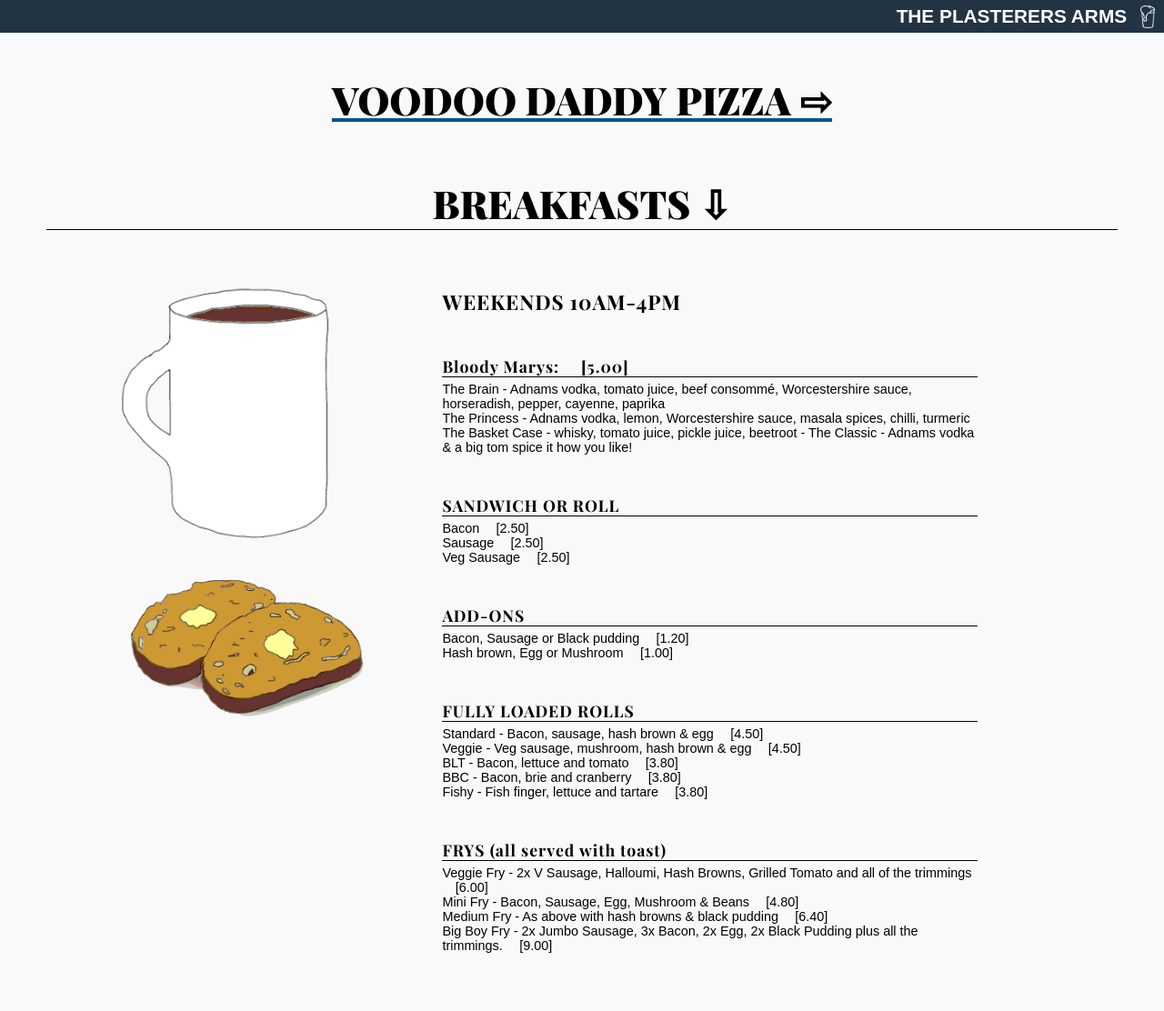
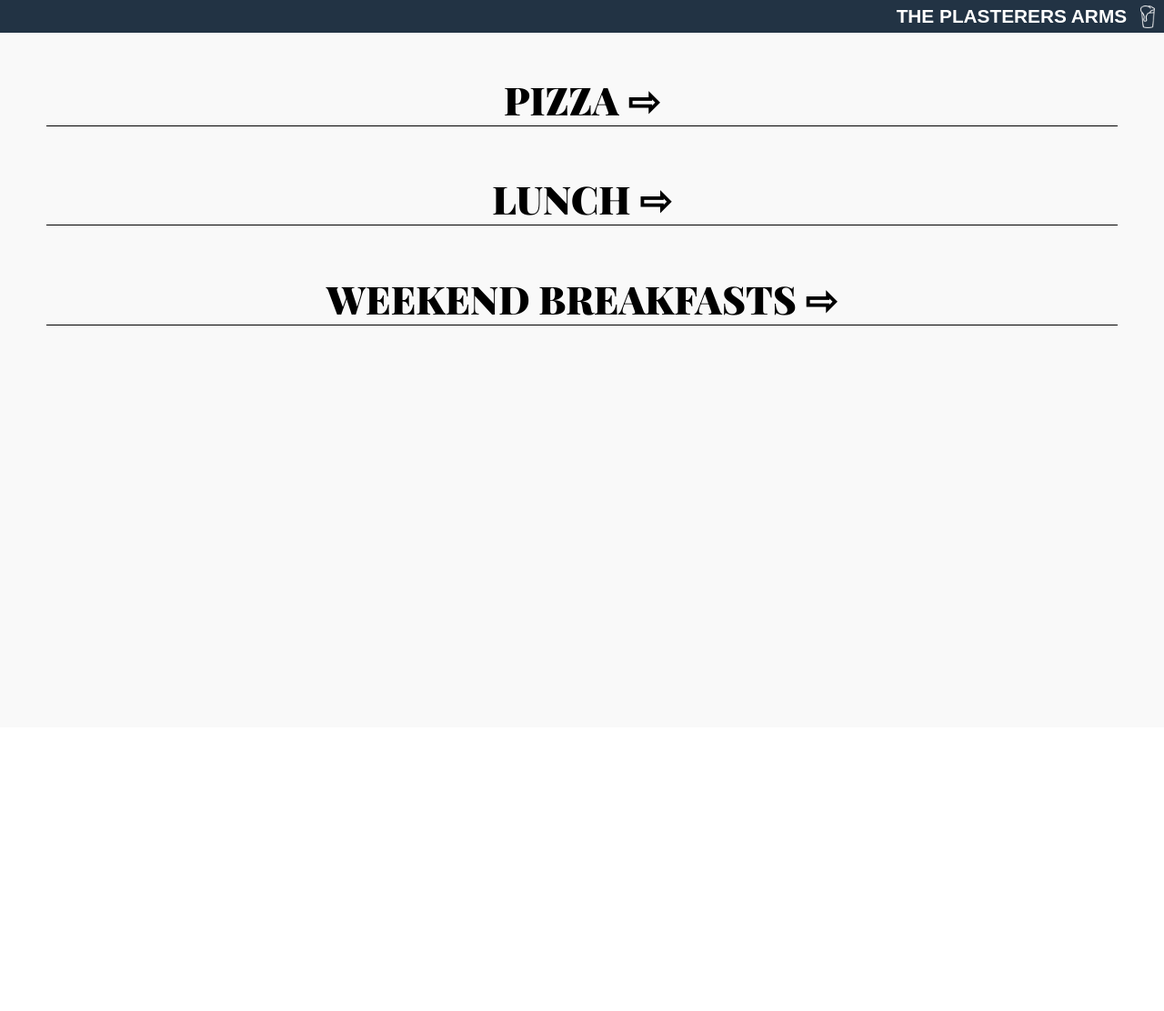
Before and after one commit to benjaminimajneb/plasterersCurrent, a PHP site: page /foodMenu.html in a window 1280 px wide. Shown: the whole page at 91% size. After the commit the page ends 358 px from the top, so only its background shows below. Run offline with PHP 8.4, Linux system fonts and the light colour scheme; some libraries are stand-ins or nearby versions.

Commit message:
New Menu

```diff
--- a/css/min.css
+++ b/css/min.css
@@ -60,6 +60,7 @@
 		font-weight:900;
 		font-size:1.9em;
 		color:black;
+		clear:both;
 	}
 
 
@@ -68,6 +69,7 @@
 		margin:0px;
 		padding:0px;
 		text-align:center;
+		height:auto;
 	}
 	.minContent{
 	/*	background-color:gray; */
--- a/foodMenu.html
+++ b/foodMenu.html
@@ -36,9 +36,23 @@ src="https://www.facebook.com/tr?id=1742254716045600&ev=PageView&noscript=1"
 <!-- End Facebook Pixel Code -->
 <script src='js/jquery-1.10.2.min.js'></script>
 <script>
+  var current = false;
 	$(document).ready(function(){
 		var rand = Math.round(Math.random()*10)%3;
-		$('#breakfastImg').attr('src','img/breakfast'+rand+'.gif');
+    $('#breakfastImg').attr('src','img/breakfast'+rand+'.gif');
+    $('.minImg, .minContent').hide();
+    $('.minTitle').click(function(){
+      var menu = $(event.target).parents('.minTitle').data('menu');
+      if (current) {
+        //replace all arrows with down arrows
+        $('.minTitle[data-menu="' + current + '"] .arrow').html('&#8680;');
+        $('.minBody [data-menu="' + current + '"]').hide();
+      }
+      //replace this one with a down arrow
+      $(event.target).children('.arrow').html('&#8681;');
+      $('[data-menu="' + menu + '"]').show();
+      current = menu;
+    })
 	});
 </script>
 	</head>
@@ -50,18 +64,136 @@ src="https://www.facebook.com/tr?id=1742254716045600&ev=PageView&noscript=1"
 		</div>
 		<div id='website'>
 
-			<div class='minTitle'>
-				<a href='https://www.facebook.com/Voodaddy/'> <h1> VOODOO DADDY PIZZA &#8680; <h1></a>
-				<h1>&nbsp; </h1>
-				<h1> BREAKFASTS &#8681;</h1>
+      <div class='minTitle' data-menu='pizza'>
+				<h1> PIZZA <span class='arrow'> &#8680; </span> </h1>
 			</div>
-			<div class='minBody'>
-				<div class="minImg" id="breakfastPic">
-					<img alt="A picture of one of many possible courses of breakfast" id=breakfastImg>
+
+    	<div class='minBody'>
+        <!-- pizza pic -->
+				<div class="minImg" data-menu='pizza' id="pizzaPic">
+					<img src='img/pizza.gif' alt="A picture of a slice of pizza" id='pizzaImg'>
 				</div>
-				<div class="minContent" id="foodMenu">
+        <!-- pizza menu -->
+        <div class="minContent" data-menu='pizza' id="foodMenu">
+          <h2> EVERY DAY 5PM-10PM; WEEKENDS 2PM-11PM </h2>
+          <h3> No Meat </h3>
+          <p>
+            <b> Margherita </b> &emsp; [7.50]
+            <br> Tomato base, mozzarella, basil.
+            <br>
+            <br> <b> Zorba The Greek </b> &emsp; [9.00]
+            <br> Tomato base, spinach, roasted red peppers, black olives, drizzle of pesto, mozzarella, fresh tomatoes & crumbled feta.
+            <br>
+            <br> <b> The Priestess </b> &emsp; [9.00]
+            <br> Tomato base, spinach, roasted red peppers, courgettes, mozzarella, sun-dried tomatoes, a drizzle of pesto & crumbled feta.
+          </p>
+          <h3> No Tomato </h3>
+          <p>
+              <b> Salmon  </b> &emsp; [9.50]
+            <br> Cream cheese base with smoked salmon, dill, lemon.
+            <br>
+            <br> <b> Reuben </b>  &emsp; [8.50]
+            <br> Plain butter base, corned beef, sauerkraut, gherkins, Swiss cheese, thousand island dressing.
+          </p>
+          <h3> No Animals At All </h3>
+          <p>
+            <b> Vegan Mafia </b>  &emsp; [8.50]	(vegan)
+            <br> Tomato base, roasted garlic, red onions, spinach, broccoli, roasted red peppers, black olives, mushrooms, courgettes, finished off with a balsamic vinegar dressing.
 
-					<h2> WEEKENDS 10AM-4PM </h2>
+          </p>
+          <h3> No Care In The World </h3>
+          <p>
+            <b> Tuna </b>  &emsp; [9.00]
+            <br> Tomato base with tuna, mozzarella, red onions, capers, parsley, olive oil.
+            <br>
+            <br> <b> Jerk Chicken </b> &emsp; [8.50]
+            <br> Tomato base, jerk marinated chicken, black beans, red pepper, pineapple, mozzarella. (served with bottle of hot sauce!)
+            <br>
+            <br> <b> Korean BBQ </b> &emsp; [8.50]
+            <br> Special BBQ base, mozzarella, char sui pulled pork, spinach, spring onion and hoisin glaze.
+            <br>
+            <br> <b> Thai Shrimp </b> &emsp; [9.50]
+            <br> Sweet chilli base, red onions, spinach, roasted red peppers, prawns, mozzarella. Finished off with a drizzle of sweet chilli sauce.
+            <br>
+            <br> <b> The Daddy </b> &emsp; [9.00]
+            <br> Tomato base, chorizo, pepperoni, crumbled meatballs, mozzarella.
+            <br>
+            <br> <b> Canadian Hot </b> &emsp; [9.00]
+            <br> Tomato base, pepperoni, bacon, jalapeños, mozzarella.
+            <br>
+            <br> <b> BBQ Eastwood </b> &emsp; [8.50]
+            <br> Tomato base with BBQ sauce, chicken, bacon, pineapple, roasted red peppers, mozzarella cheese, finished with a home made ranch dressing & coriander.
+          </p>
+        </div>
+      </div>
+
+
+
+      <div class='minTitle' data-menu='lunch'>
+      	<h1> LUNCH <span class='arrow'> &#8680; </span> </h1>
+      </div>
+
+      <div class='minBody'>
+        <!-- lunch pic -->
+        <div class="minImg" data-menu='lunch' id="lunchPic">
+          <img src='img/wrap.gif' alt="A picture of one of many possible delicious lunches" id='lunchImg'>
+        </div>
+
+        <!-- lunch menu -->
+        <div class="minContent" data-menu='lunch' id="foodMenu">
+          <h2> WEEKDAYS 12-3PM </h2>
+          <h3> WRAPS &emsp;[4.00] </h3>
+          <p>
+            <b>Korean BBQ</b> - BBQ sauce, spinach, spring onions, char Sui pulled pork, mozzarella and hoisin glaze.
+            <br>
+            <b>Jerk Chicken</b> - Jerk marinated chicken, spinach, black beans, red peppers, mozzarella and sriracha hot chilli sauce.
+            <br>
+            <b>Tuna</b> - Tuna, red onions, spinach, capers, mozzarella & Fresh Tomatoes
+            <br>
+            <b> Reuben </b>- Sauerkraut, corned beef, gherkins, Swiss cheese and thousand island dressing.
+            <br>
+            <b>Halloumi </b>- Halloumi, spinach, red onions, roasted red peppers, courgettes and Korean bbq sauce.
+          </p>
+          <h3> PIZZAS 2 FOR £10 </h3>
+          <p>
+            <b>Margherita </b> - Tomato base, mozzarella, basil.
+            <br>
+            <b>The Priestess </b> - Tomato base, spinach, roasted red peppers, courgettes, mozzarella, sun-dried tomatoes, a drizzle of pesto & crumbled feta.
+            <br>
+            <b>Vegan Mafia </b> - Tomato base, roasted garlic, red onions, spinach, broccoli, roasted red peppers, black olives, mushrooms, courgettes, finished off with a balsamic vinegar dressing.
+            <br>
+            <b>Canadian Hot </b> - Tomato base, pepperoni, bacon, jalapeños, mozzarella.
+            <br>
+            <b>BBQ Eastwood </b>- Tomato base with bbq sauce, chicken, bacon, pineapple, roasted red peppers, mozzarella cheese, finished with a home made ranch dressing & coriander.
+          </p>
+          <h3> SANDWICHES & ROLLS </h3>
+          <p>
+            Bacon &emsp;[2.50]
+            <br>
+            Bacon & Egg &emsp;[3.00]
+            <br>
+            Sausage &emsp;[2.50]
+            <br>
+            Sausage & Egg &emsp;[3.00]
+            <br>
+            Fish fingers, lettuce & tartare &emsp;[3.80]
+          </p>
+        </div>
+      </div>
+
+      <div class='minTitle' data-menu='breakfast'>
+				<h1> WEEKEND BREAKFASTS <span class='arrow'> &#8680; </span> </h1>
+			</div>
+      <div class='minBody'>
+
+        <!-- breakfast pic -->
+        <div class="minImg" data-menu='breakfast' id="breakfastPic">
+          <img alt="A picture of one of many possible courses of breakfast" id='breakfastImg'>
+        </div>
+        <!-- breakfast menu -->
+				<div class="minContent" data-menu='breakfast' id="foodMenu">
+
+					<h2> SAT &amp; SUN 10AM-3PM </h2>
 
 					<h3> Bloody Marys: &emsp;[5.00] </h3>
 					<p>
@@ -114,7 +246,7 @@ src="https://www.facebook.com/tr?id=1742254716045600&ev=PageView&noscript=1"
 						<br>
 						Big Boy Fry - 2x Jumbo Sausage, 3x Bacon, 2x Egg, 2x Black Pudding plus all the trimmings. &emsp;[9.00]
 					</p>
-			</div>
-		</div>
-
-	</body>
+        </div>
+      </div>
+    </div>
+  </body>
```
Also changed, not shown: img/pizza.gif (added), img/wrap.gif (added).
